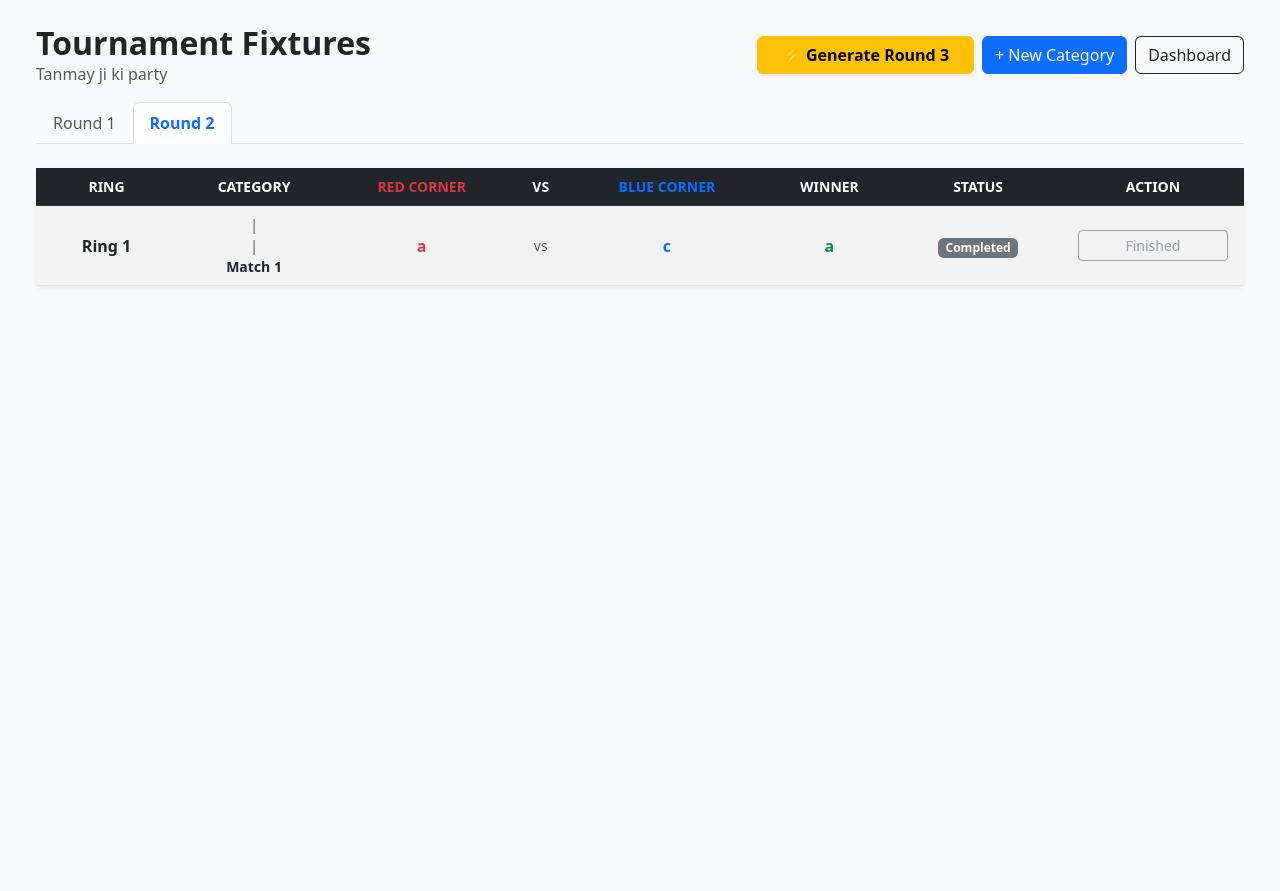
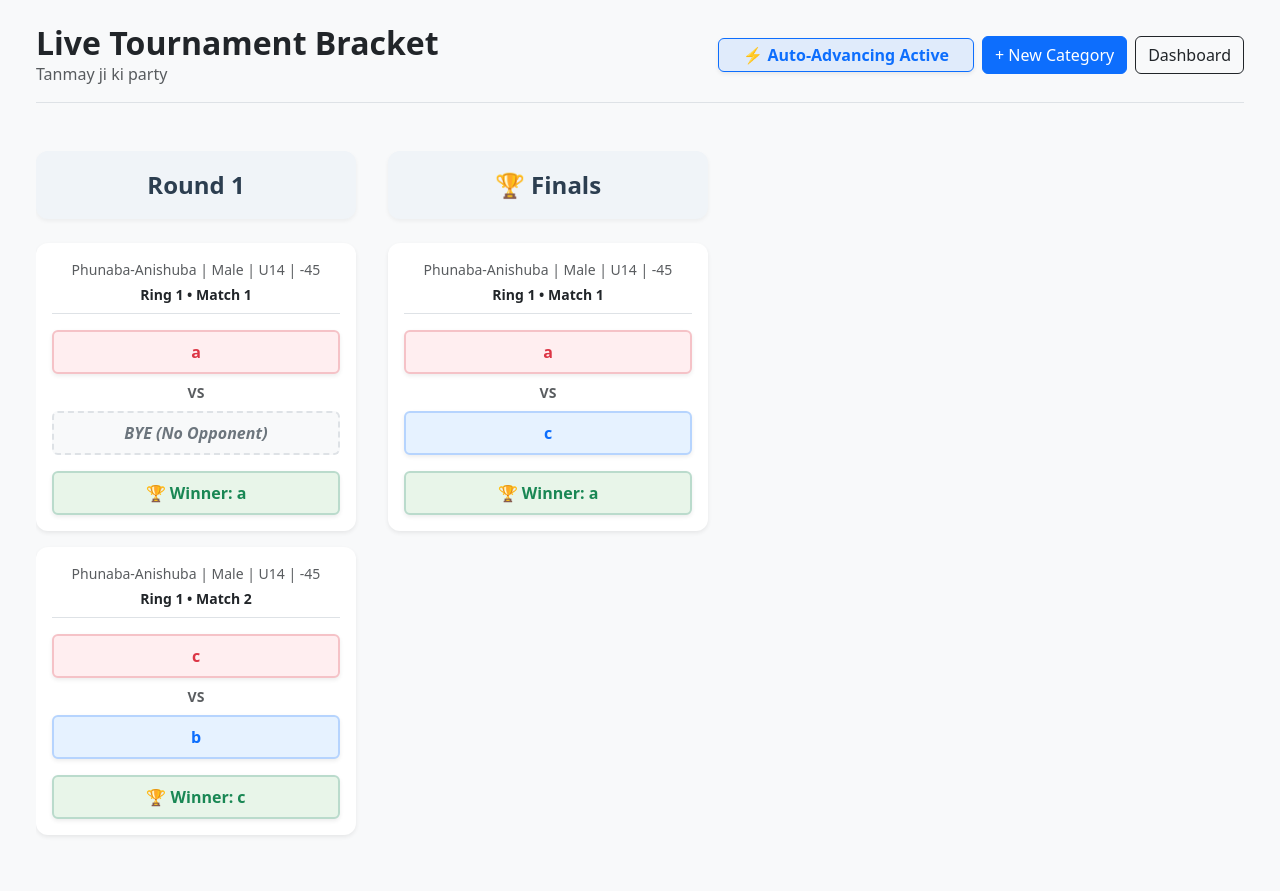
Before and after one commit to Akshay2375/thang_tha_New, a Django app: page /tournaments/1/matches/ in a window 1280 px wide. Before the commit the page ends 287 px from the top, so only its background shows below. Run offline with Django 5.2, Linux system fonts and the light colour scheme; a user stored in the database is signed in; data comes from the database, SQL or seed files in the repository; both versions use the stored data as it was after the commit.

Commit message:
changed rounds showing structure to single page and automated next round

```diff
--- a/thangta/templates/tournament_dashboard.html
+++ b/thangta/templates/tournament_dashboard.html
@@ -58,7 +58,7 @@
                             </form>
 
                         {% else %}
-                            <a href="#" class="btn btn-outline-success btn-sm w-100">View Live Scores</a>
+                            <a href="{% url 'tournament-results' tournament.id %}" class="btn btn-outline-success btn-sm w-100 fw-bold">📊 View Results</a>
                         {% endif %}
 
                     </div>
@@ -105,7 +105,7 @@
                     <p class="card-text text-muted mb-3">📅 {{ tournament.start_date }} to {{ tournament.end_date }}</p>
                     <div class="mt-auto">
                         <span class="badge bg-secondary mb-3">Completed</span><br>
-                        <a href="#" class="btn btn-outline-secondary btn-sm w-100">View Results</a>
+                       <a href="{% url 'tournament-results' tournament.id %}" class="btn btn-outline-secondary btn-sm w-100 fw-bold">🏆 View Final Results</a>
                     </div>
                 </div>
             </div>
--- a/thangta/templates/tournament_matches.html
+++ b/thangta/templates/tournament_matches.html
@@ -2,123 +2,151 @@
 <html lang="en">
 <head>
     <meta charset="UTF-8">
-    <title>Match Fixtures - {{ tournament.name }}</title>
+    <title>Match Brackets - {{ tournament.name }}</title>
     <link href="https://cdn.jsdelivr.net/npm/bootstrap@5.3.0/dist/css/bootstrap.min.css" rel="stylesheet">
+    <style>
+        /* Custom styling to match your reference image */
+        .bracket-container {
+            display: flex;
+            align-items: flex-start;
+            gap: 2rem;
+            overflow-x: auto;
+            padding-bottom: 2rem;
+            /* Ensures smooth horizontal scrolling */
+            white-space: nowrap;
+        }
+        .round-column {
+            min-width: 320px;
+            max-width: 320px;
+            flex-shrink: 0;
+            white-space: normal; /* Allows text to wrap inside the cards */
+        }
+        .round-header {
+            background-color: #f0f4f8;
+            border-radius: 12px;
+            text-align: center;
+            padding: 1rem;
+            margin-bottom: 1.5rem;
+            font-weight: bold;
+            color: #2c3e50;
+            box-shadow: 0 2px 4px rgba(0,0,0,0.05);
+        }
+
+        /* Box Colors */
+        .box-red {
+            background-color: #ffeef0;
+            color: #dc3545;
+            border: 2px solid #f5c2c7;
+        }
+        .box-blue {
+            background-color: #e6f2ff;
+            color: #0d6efd;
+            border: 2px solid #b6d4fe;
+        }
+        .box-bye {
+            background-color: #f8f9fa;
+            color: #6c757d;
+            border: 2px dashed #dee2e6;
+        }
+        .box-winner {
+            background-color: #e8f5e9;
+            color: #198754;
+            border: 2px solid #badbcc;
+        }
+    </style>
 </head>
 <body class="bg-light p-4">
 
 <div class="container-fluid">
 
-    <div class="d-flex justify-content-between align-items-center mb-3">
+    <div class="d-flex justify-content-between align-items-center mb-5 border-bottom pb-3">
         <div>
-            <h2 class="fw-bold m-0">Tournament Fixtures</h2>
+            <h2 class="fw-bold m-0">Live Tournament Bracket</h2>
             <p class="text-muted m-0">{{ tournament.name }}</p>
         </div>
 
         <div class="d-flex align-items-center gap-2">
-
-            {% if can_generate_next_round %}
-                <form action="{% url 'tournament-round-advance' tournament.id current_round %}" method="POST" class="m-0">
-                    {% csrf_token %}
-                    <button type="submit" class="btn btn-warning fw-bold shadow-sm px-4" onclick="return confirm('Generate matches for Round {{ current_round|add:1 }}?');">
-                        ⚡ Generate Round {{ current_round|add:1 }}
-                    </button>
-                </form>
-            {% else %}
-                <button class="btn btn-secondary px-4 disabled" title="Finish all matches in this round to unlock">
-                    🔒 Finish Round {{ current_round }} to Advance
-                </button>
-            {% endif %}
-
+            <span class="badge bg-primary bg-opacity-10 text-primary border border-primary shadow-sm px-4 py-2 fs-6">
+                ⚡ Auto-Advancing Active
+            </span>
             <a href="{% url 'manage-fixtures' tournament.id %}" class="btn btn-primary">+ New Category</a>
             <a href="{% url 'tournament-dashboard' %}" class="btn btn-outline-dark">Dashboard</a>
         </div>
     </div>
 
-    <ul class="nav nav-tabs mb-4">
-        {% for round_num in rounds %}
-            <li class="nav-item">
-                <a class="nav-link {% if round_num == current_round %}active fw-bold text-primary{% else %}text-muted{% endif %}"
-                   href="?round={{ round_num }}">
-                   Round {{ round_num }}
-                </a>
-            </li>
-        {% empty %}
-            <li class="nav-item"><a class="nav-link active">No Rounds Generated</a></li>
-        {% endfor %}
-    </ul>
-
     {% if messages %}
         {% for message in messages %}
-            <div class="alert alert-{{ message.tags }} alert-dismissible fade show shadow-sm">
+            <div class="alert alert-{{ message.tags }} alert-dismissible fade show shadow-sm mb-4">
                 {{ message }}
                 <button type="button" class="btn-close" data-bs-dismiss="alert" aria-label="Close"></button>
             </div>
         {% endfor %}
     {% endif %}
 
-    <div class="card shadow-sm border-0">
-        <div class="card-body p-0 table-responsive">
-            <table class="table table-hover table-striped m-0 align-middle text-center">
-                <thead class="table-dark">
-                    <tr>
-                        <th class="small px-3">RING</th>
-                        <th class="small">CATEGORY</th>
-                        <th class="small text-danger">RED CORNER</th>
-                        <th class="small">VS</th>
-                        <th class="small text-primary">BLUE CORNER</th>
-                        <th class="small">WINNER</th>
-                        <th class="small">STATUS</th>
-                        <th class="small px-3">ACTION</th>
-                    </tr>
-                </thead>
-                <tbody>
-                    {% for match in matches %}
-                    <tr>
-                        <td class="px-3 fw-bold">Ring {{ match.ring_number }}</td>
-                        <td class="small text-muted">
-                            {{ match.get_event_type_display }} | {{ match.get_gender_display }} <br>
-                            {{ match.get_age_category_display }} | {{ match.get_weight_category_display }}<br>
-                            <span class="text-dark fw-bold">Match {{ match.match_sequence }}</span>
-                        </td>
+    <div class="bracket-container">
 
-                        <td class="fw-bold text-danger">{{ match.participant_red.name }}</td>
-                        <td class="text-muted small">vs</td>
+        {% regroup matches by round_number as rounds_list %}
 
-                        {% if match.participant_blue %}
-                            <td class="fw-bold text-primary">{{ match.participant_blue.name }}</td>
-                        {% else %}
-                            <td class="fw-bold text-muted fst-italic">BYE (No Opponent)</td>
-                        {% endif %}
+        {% for round in rounds_list %}
+            <div class="round-column">
 
-                        <td class="fw-bold text-success">{{ match.winner.name|default:"-" }}</td>
+                <div class="round-header fs-4">
+                    {% if forloop.last and round.list|length == 1 %}
+                        🏆 Finals
+                    {% else %}
+                        Round {{ round.grouper }}
+                    {% endif %}
+                </div>
 
-                        <td>
-                            {% if match.is_completed %}
-                                <span class="badge bg-secondary">Completed</span>
-                            {% else %}
-                                <span class="badge bg-warning text-dark">Pending</span>
-                            {% endif %}
-                        </td>
+                <div class="d-flex flex-column gap-3">
+                    {% for match in round.list %}
+                        <div class="card shadow-sm border-0 bg-white" style="border-radius: 12px;">
+                            <div class="card-body p-3">
 
-                        <td class="px-3">
-                            {% if not match.is_completed %}
-                                <a href="{% url 'match-update' match.id %}" class="btn btn-sm btn-success w-100 fw-bold">Update Score</a>
-                            {% else %}
-                                <button class="btn btn-sm btn-outline-secondary w-100" disabled>Finished</button>
-                            {% endif %}
-                        </td>
-                    </tr>
-                    {% empty %}
-                    <tr>
-                        <td colspan="8" class="text-center text-muted p-5">
-                            <p class="h5 mt-3">No matches found for Round {{ current_round }}.</p>
-                        </td>
-                    </tr>
+                                <div class="text-center mb-3 pb-2 border-bottom">
+                                    <div class="small text-muted mb-1">{{ match.full_category_name }}</div>
+                                    <div class="fw-bold text-dark small">Ring {{ match.ring_number }} • Match {{ match.match_sequence }}</div>
+                                </div>
+
+                                <div class="p-2 rounded text-center fw-bold mb-2 box-red shadow-sm">
+                                    {{ match.participant_red.name }}
+                                </div>
+
+                                <div class="text-center text-muted small fw-bold mb-2">VS</div>
+
+                                {% if match.participant_blue %}
+                                    <div class="p-2 rounded text-center fw-bold mb-3 box-blue shadow-sm">
+                                        {{ match.participant_blue.name }}
+                                    </div>
+                                {% else %}
+                                    <div class="p-2 rounded text-center fw-bold mb-3 box-bye fst-italic">
+                                        BYE (No Opponent)
+                                    </div>
+                                {% endif %}
+
+                                {% if match.is_completed %}
+                                    <div class="p-2 rounded text-center fw-bold box-winner shadow-sm">
+                                        🏆 Winner: {{ match.winner.name|default:"BYE" }}
+                                    </div>
+                                {% else %}
+                                    <a href="{% url 'match-update' match.id %}" class="btn btn-sm btn-success w-100 fw-bold shadow-sm py-2">
+                                        Update Score
+                                    </a>
+                                {% endif %}
+
+                            </div>
+                        </div>
                     {% endfor %}
-                </tbody>
-            </table>
-        </div>
+                </div>
+
+            </div>
+        {% empty %}
+            <div class="w-100 text-center py-5 text-muted">
+                <h4 class="fw-bold">No brackets generated yet.</h4>
+                <p>Click "+ New Category" to generate your first round.</p>
+            </div>
+        {% endfor %}
+
     </div>
 </div>
 
--- a/thangta/urls.py
+++ b/thangta/urls.py
@@ -1,6 +1,6 @@
 # urls.py
 from django.urls import path
-from .views import TournamentListView, TournamentCreateView, TournamentDeleteView,ParticipantListView,TournamentDashboardView,ParticipantCreateView,OfficialCreateView,end_tournament,ParticipantDeleteView,ParticipantUpdateView,manage_fixtures,tournament_matches,update_match_winner,auto_generate_next_round,generate_next_round_all
+from .views import TournamentListView, TournamentCreateView, TournamentDeleteView,ParticipantListView,TournamentDashboardView,ParticipantCreateView,OfficialCreateView,end_tournament,ParticipantDeleteView,ParticipantUpdateView,manage_fixtures,tournament_matches,update_match_winner,auto_generate_next_round,tournament_results
 from django.contrib.auth import views as auth_views
 urlpatterns = [
 
@@ -27,5 +27,7 @@ urlpatterns = [
     path('',TournamentDashboardView.as_view(), name='tournament-dashboard'),
     path('matches/<int:match_id>/auto-advance/', auto_generate_next_round, name='match-auto-advance'),
 
-    path('tournaments/<int:tournament_id>/round/<int:current_round>/advance/', generate_next_round_all, name='tournament-round-advance'),
+
+
+    path('tournaments/<int:tournament_id>/results/', tournament_results, name='tournament-results'),
     ]
--- a/thangta/views.py
+++ b/thangta/views.py
@@ -7,7 +7,7 @@ from django.utils import timezone
 from django.db.models import Q
 from django.contrib import messages
 from django.views.generic import ListView, CreateView, DeleteView, UpdateView, TemplateView
-
+from django.db.models import Count
 # --- 2. LOCAL IMPORTS ---
 from .models import Tournament, Participant, CustomUser, Match
 from .forms import TournamentForm, ParticipantFilterForm, OfficialCreationForm, FixtureGenerationForm
@@ -224,74 +224,21 @@ from .models import Tournament, Match
 from .permissions import admin_required
 from .services import generate_next_round
 
+# thangta/views.py
+
 @admin_required
 def tournament_matches(request, tournament_id):
     tournament = get_object_or_404(Tournament, id=tournament_id)
 
-    # 1. Find all distinct rounds that exist for this tournament
-    # We convert to a set and back to a sorted list to get unique rounds like [1, 2, 3]
-    rounds_list = Match.objects.filter(tournament=tournament).values_list('round_number', flat=True)
-    rounds = sorted(list(set(rounds_list)))
-
-    # 2. Get the requested round from the URL (e.g., ?round=2). Default to the latest round.
-    current_round = int(request.GET.get('round', rounds[-1] if rounds else 1))
-
-    # 3. Filter matches to ONLY show the selected round
-    matches = Match.objects.filter(tournament=tournament, round_number=current_round).order_by(
-        'ring_number', 'event_type', 'gender', 'age_category', 'weight_category', 'match_sequence'
+    # Fetch ALL matches for this tournament, ordered by round and sequence
+    matches = Match.objects.filter(tournament=tournament).order_by(
+        'round_number', 'event_type', 'gender', 'age_category', 'weight_category', 'match_sequence'
     )
-
-    # 4. Check if ALL matches in this specific round are completed
-    # If there are matches, and NONE of them are incomplete, it's safe to advance!
-    can_generate_next_round = matches.exists() and not matches.filter(is_completed=False).exists()
 
     return render(request, 'tournament_matches.html', {
         'tournament': tournament,
         'matches': matches,
-        'rounds': rounds,
-        'current_round': current_round,
-        'can_generate_next_round': can_generate_next_round
     })
-
-@admin_required
-def generate_next_round_all(request, tournament_id, current_round):
-    """Master button logic: Generates the next round for ALL categories in the current round."""
-    tournament = get_object_or_404(Tournament, id=tournament_id)
-
-    if request.method == 'POST':
-        # Find all unique categories that fought in this round
-        matches_in_round = Match.objects.filter(tournament=tournament, round_number=current_round)
-        categories = matches_in_round.values(
-            'event_type', 'age_category', 'weight_category', 'gender', 'ring_number'
-        ).distinct()
-
-        success_count = 0
-
-        # Run your algorithm for every single category
-        for cat in categories:
-            success, msg = generate_next_round(
-                tournament=tournament,
-                event_type=cat['event_type'],
-                age_category=cat['age_category'],
-                weight_category=cat['weight_category'],
-                gender=cat['gender'],
-                current_round=current_round,
-                ring_number=cat['ring_number']
-            )
-            if success:
-                success_count += 1
-
-        if success_count > 0:
-            messages.success(request, f"🔥 Successfully generated Round {current_round + 1} for {success_count} categories!")
-        else:
-            messages.info(request, "Tournament complete! No more matches to generate.")
-
-    # Redirect back to the matches page, automatically jumping to the NEW round tab!
-    url = reverse('tournament-matches', args=[tournament.id])
-    return redirect(f"{url}?round={current_round + 1}")
-
-
-
 
 # thangta/views.py
 from django.shortcuts import get_object_or_404, redirect, render
@@ -299,36 +246,74 @@ from django.contrib import messages
 from .models import Match, Participant
 from .permissions import admin_required
 
+# thangta/views.py
+from django.urls import reverse
+from .services import generate_next_round
+
 @admin_required
 def update_match_winner(request, match_id):
     match = get_object_or_404(Match, id=match_id)
 
-    # If it's a BYE or already finished, send them back to the list
     if match.is_completed:
         messages.info(request, "This match is already completed.")
         return redirect('tournament-matches', tournament_id=match.tournament.id)
 
     if request.method == 'POST':
-        # Grab the ID of the participant they clicked
         winner_id = request.POST.get('winner_id')
 
         if winner_id:
             winner = get_object_or_404(Participant, id=winner_id)
 
-            # Security check: Make sure the chosen winner is actually in this match!
             if winner == match.participant_red or winner == match.participant_blue:
+                # 1. Save the winner
                 match.winner = winner
                 match.is_completed = True
                 match.save()
 
-                messages.success(request, f"🏆 {winner.name} declared as the winner!")
-                return redirect('tournament-matches', tournament_id=match.tournament.id)
+                # 2. AUTOMATION CHECK: Are all matches for THIS category in THIS round finished?
+                category_matches = Match.objects.filter(
+                    tournament=match.tournament,
+                    event_type=match.event_type,
+                    gender=match.gender,
+                    age_category=match.age_category,
+                    weight_category=match.weight_category,
+                    round_number=match.round_number
+                )
+
+                # If no matches in this category are pending...
+                if not category_matches.filter(is_completed=False).exists():
+
+                    # If there was more than 1 match, it wasn't the final, so auto-generate the next round!
+                    if category_matches.count() > 1:
+                        success, msg = generate_next_round(
+                            tournament=match.tournament,
+                            event_type=match.event_type,
+                            age_category=match.age_category,
+                            weight_category=match.weight_category,
+                            gender=match.gender,
+                            current_round=match.round_number,
+                            ring_number=match.ring_number
+                        )
+
+                        if success:
+                            messages.success(request, f"🏆 {winner.name} wins! Round {match.round_number + 1} automatically generated!")
+                            # Jump straight to the new round tab!
+                            url = reverse('tournament-matches', args=[match.tournament.id])
+                            return redirect(f"{url}?round={match.round_number + 1}")
+
+                    else:
+                        messages.success(request, f"🏆 {winner.name} wins the Final! Category Complete.")
+                else:
+                    messages.success(request, f"🏆 {winner.name} declared as the winner!")
+
+                # Default redirect back to the current round tab
+                url = reverse('tournament-matches', args=[match.tournament.id])
+                return redirect(f"{url}?round={match.round_number}")
+
             else:
                 messages.error(request, "Invalid winner selected.")
 
     return render(request, 'match_update_score.html', {'match': match})
-
-
 
 
 # thangta/views.py
@@ -370,3 +355,29 @@ def auto_generate_next_round(request, match_id):
 
     # Redirect right back to the matches page!
     return redirect('tournament-matches', tournament_id=reference_match.tournament.id)
+
+# thangta/views.py
+
+# Note: We are NOT using @admin_required here so that standard users/judges can view results too!
+from django.contrib.auth.decorators import login_required
+
+@login_required(login_url='login')
+def tournament_results(request, tournament_id):
+    tournament = get_object_or_404(Tournament, id=tournament_id)
+
+    # Fetch ONLY completed matches
+    completed_matches = Match.objects.filter(
+        tournament=tournament,
+        is_completed=True
+    ).order_by(
+        'event_type',
+        'gender',
+        'age_category',
+        'weight_category',
+        '-round_number' # The negative sign (-) puts the highest rounds (Finals) at the top!
+    )
+
+    return render(request, 'tournament_results.html', {
+        'tournament': tournament,
+        'completed_matches': completed_matches
+    })
```
Also changed, not shown: thangta/models.py (+9 -0 lines), thangta/templates/tournament_results.html (added, +75 -0 lines), db.sqlite3.
